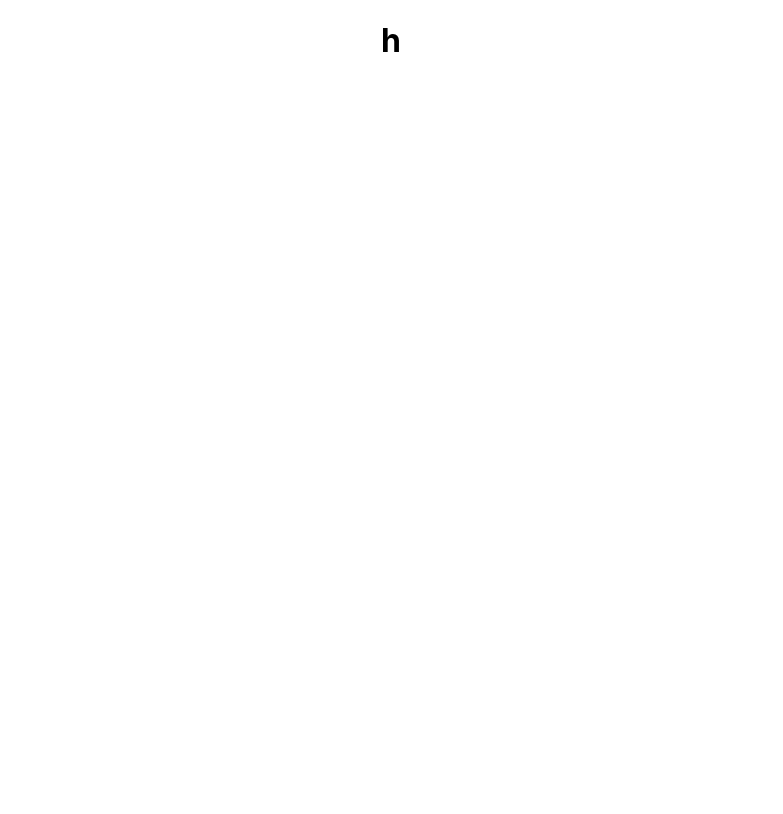
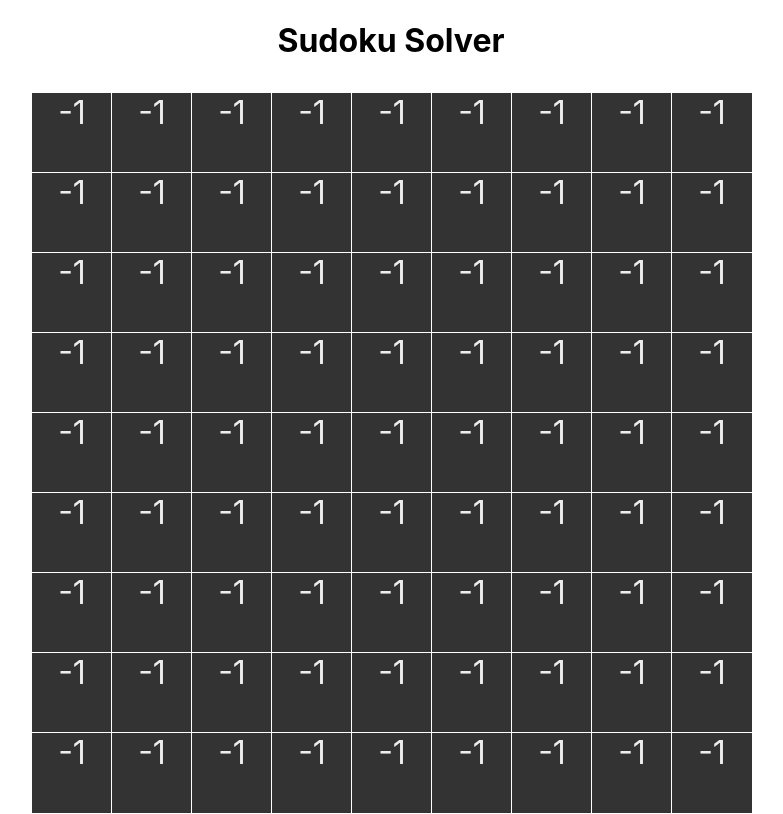
Before and after one commit to aabhas-sao/sudoku-solver, a React (Create React App) app: page / in a window 1280 px wide. Shown: the whole page, without its empty margins (249-1032 px from the left). Built offline with nearby package versions, Linux system fonts and the light colour scheme.

Commit message:
Backtracking Algorithm
Signed-off-by: = <aabhassao0@gmail.com>

```diff
--- a/src/App.tsx
+++ b/src/App.tsx
@@ -6,6 +6,7 @@ import {createDefaultGrid} from './utils/createDefaultGrid';
 const App: React.FC = () => {
   return (
     <div className="App">
+      <h1>Sudoku Solver</h1>
       <Board gridDefault={createDefaultGrid()} />
     </div>
   );
--- a/src/components/board.tsx
+++ b/src/components/board.tsx
@@ -1,5 +1,6 @@
-import React, {useState} from 'react';
-
+import React, {useState, useEffect} from 'react';
+import {Cell} from './cell';
+import '../styles/board.scss';
 
 interface Props {
     gridDefault : (number | null)[][];
@@ -7,6 +8,7 @@ interface Props {
 
 export const Board: React.FC<Props> = ({gridDefault}) => {
     const [grid, setGrid] = useState<(number | null)[][]>(gridDefault);
-    console.log(grid);
-    return <h1>h</h1>;
+    return <div id="board">{
+        grid.map(rows => rows.map(item => <Cell num={item} />))
+    }</div>;
 }
--- a/src/components/cell.tsx
+++ b/src/components/cell.tsx
@@ -1,5 +1,10 @@
 import React from 'react';
+import '../styles/cell.scss';
 
-export const Cell: React.FC = () => {
-    return <h1>d</h1>;
+interface Props {
+    num: number | null
 }
+
+export const Cell: React.FC<Props> = ({num}) => {
+    return num === null ? <div className="cell">-1</div> : <h1>{num}</h1>;
+}
--- /dev/null
+++ b/src/styles/board.scss
@@ -0,0 +1,8 @@
+#board {
+    display: grid;
+    width: 720px;
+    margin: auto;
+    grid-template-columns: repeat(9, 80px);
+    grid-template-rows: repeat(9, 80px);
+    margin-top: 2em;
+}
--- /dev/null
+++ b/src/styles/cell.scss
@@ -0,0 +1,8 @@
+.cell {
+    background-color: #333;
+    width: 100%;
+    color: #eee;
+    border: 1px solid white;
+    height: 100%;
+    font-size: 2em;
+}
```
Also changed, not shown: src/utils/sudokuSolver.ts (added, +73 -0 lines), 1 other file (tests, documents, lock files or other folders).
